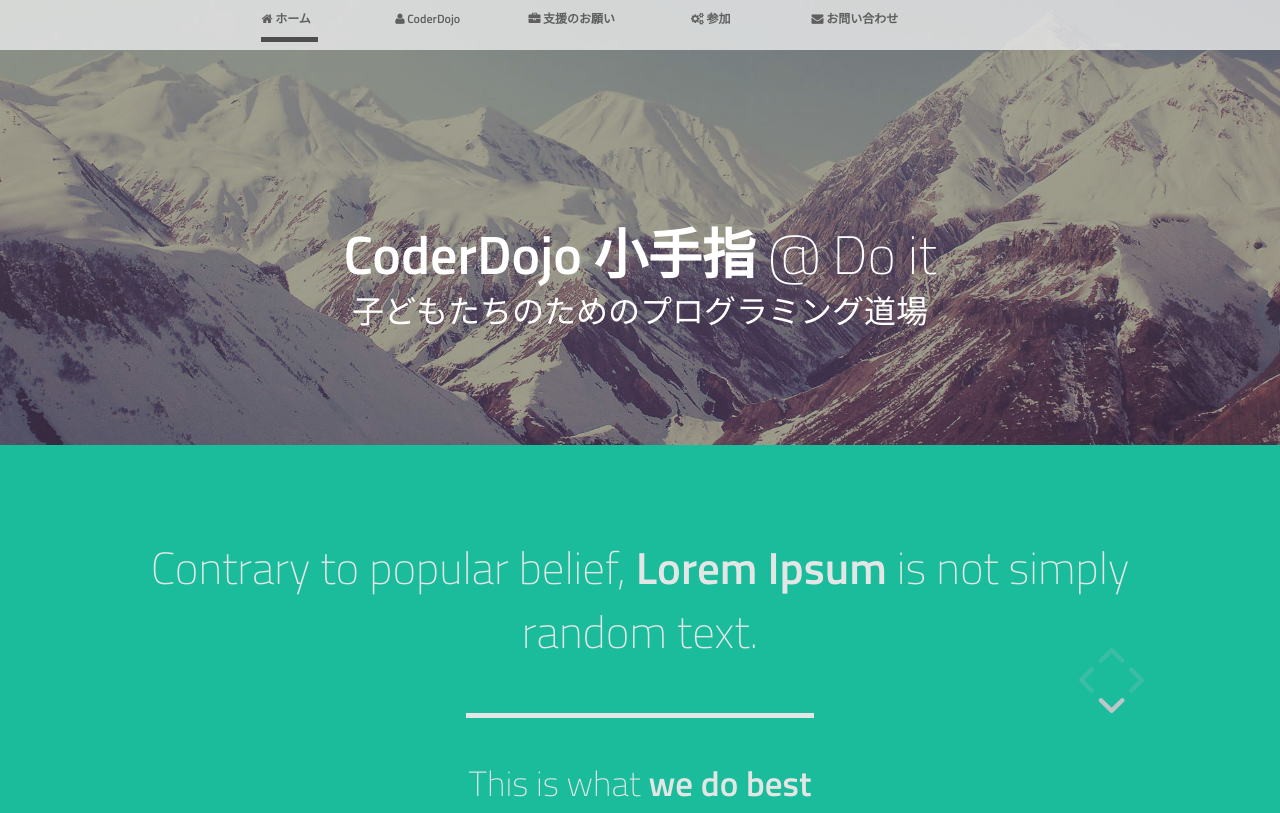
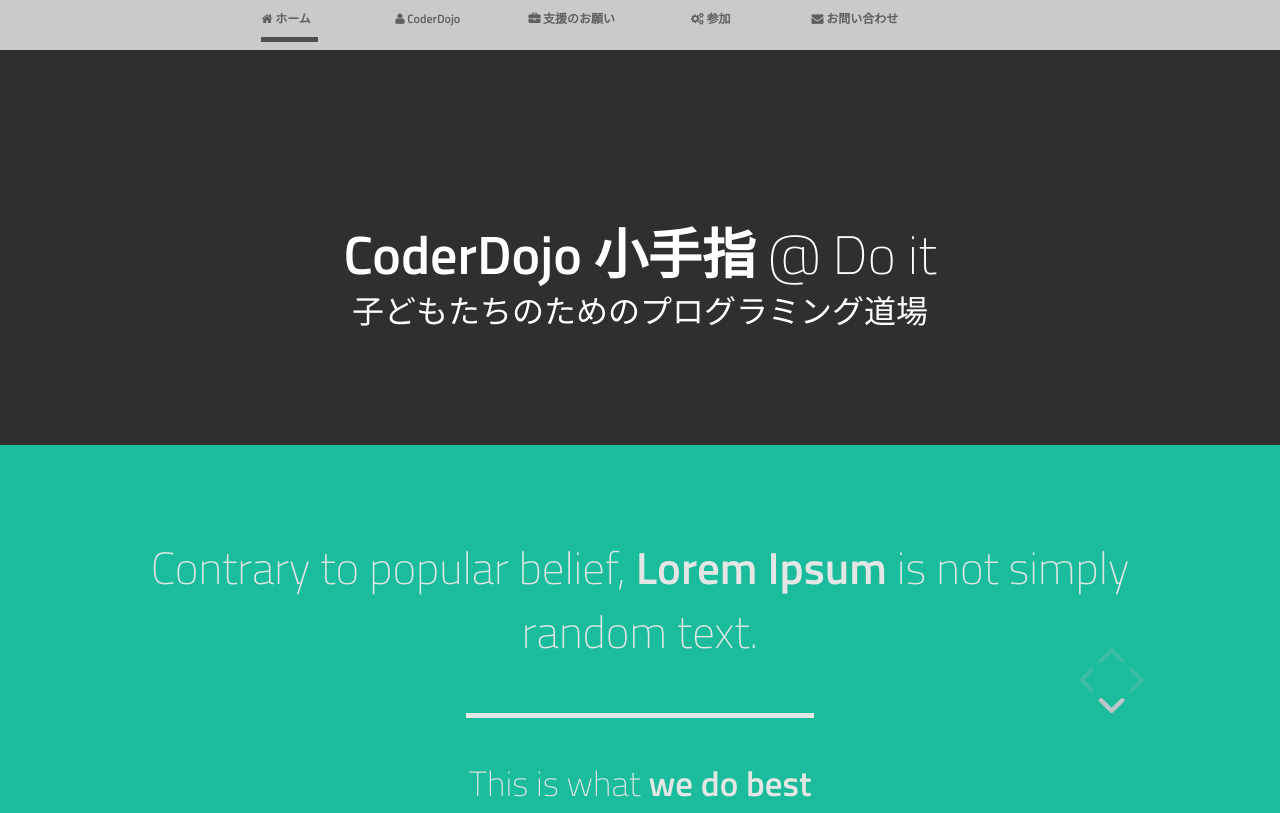
Before and after one commit to coderdojokotesashi/coderdojokotesashi.github.io, a plain HTML site: page Munter/Theme/index.html in a window 1280 px wide. Shown: the top 813 px of the page. Drawn offline with Linux system fonts and the light colour scheme.

Commit message:
背景を非表示

```diff
--- a/Munter/Theme/css/style.css
+++ b/Munter/Theme/css/style.css
@@ -216,7 +216,7 @@ body {
 }
 
 #slide-1 {
-	background-image: url('../images/bg1.jpg');
+/*	background-image: url('../images/bg1.jpg');*/
 	color: #ffffff;
     -webkit-background-size: 100%;
     -moz-background-size: 100%;
```
